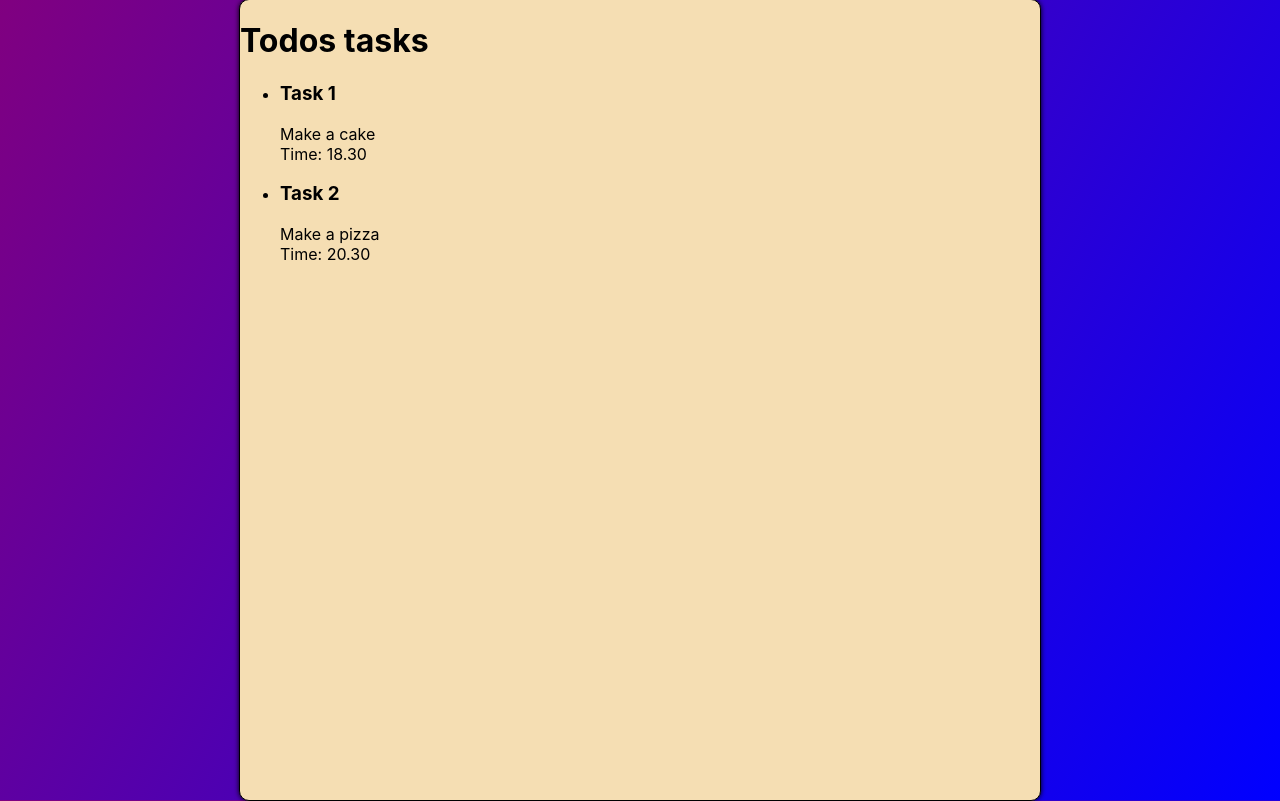
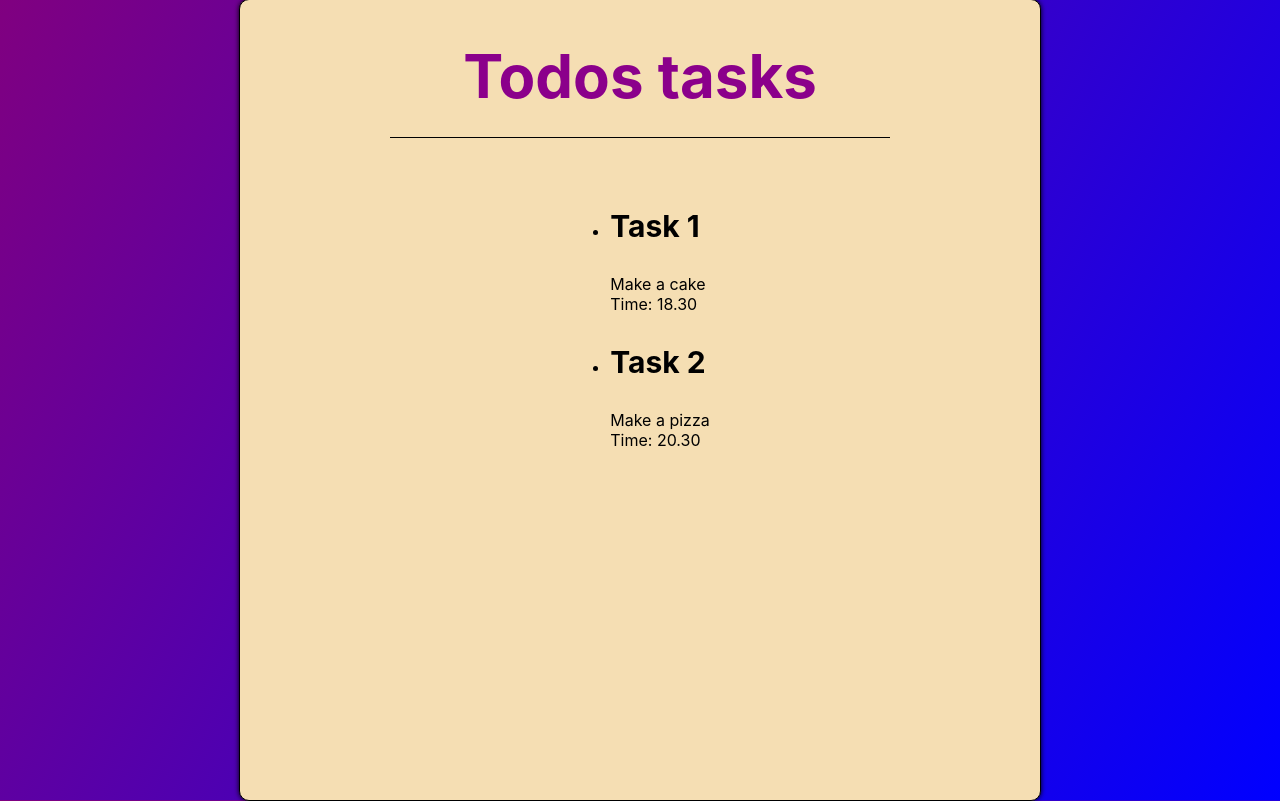
Before and after one commit to Konradk7/react-redux-toolkit, a React (Create React App) app: page / in a window 1280 px wide. Built offline with nearby package versions, Linux system fonts and the light colour scheme.

Commit message:
add sass & make some arch

```diff
--- a/package.json
+++ b/package.json
@@ -7,11 +7,13 @@
     "@testing-library/jest-dom": "^5.16.5",
     "@testing-library/react": "^13.3.0",
     "@testing-library/user-event": "^14.4.3",
+    "node-sass": "^7.0.1",
     "react": "^18.2.0",
     "react-dom": "^18.2.0",
     "react-redux": "^8.0.2",
     "react-scripts": "5.0.1",
     "redux-toolkit": "^1.1.2",
+    "sass": "^1.54.4",
     "uuid": "^8.3.2",
     "v4": "^0.0.1",
     "web-vitals": "^2.1.4"
--- a/src/App.css
+++ /dev/null
@@ -1,17 +0,0 @@
-.App {
-  background: wheat;
-  width: 800px;
-  height: 800px;
-  border-radius: 10px;
-  box-shadow: 0 0 5px 0 black;
-  border: 1px solid black;
-
-
-}
-body {
-  display: flex;
-  align-items: center;
-  justify-content: center;
-  height: 100vh;
-  background: linear-gradient(120deg, purple, blue);
-}
--- a/src/App.js
+++ b/src/App.js
@@ -1,12 +1,12 @@
 import React from 'react';
-import './App.css';
+import './sass/App.scss';
 
 function App() {
   return (
     <div className="App">
-        <div>
-          <h1>Todos tasks</h1>
-          <div>
+        <div className="app_container">
+          <h1 className="app_container--title">Todos tasks</h1>
+          <div className="app_container--todos">
             <ul>
               <li>
                 <h3>Task 1</h3>
--- a/src/index.js
+++ b/src/index.js
@@ -4,7 +4,7 @@ import { Provider } from 'react-redux';
 import { store } from './redux/store';
 import App from './App';
 import reportWebVitals from './reportWebVitals';
-import './index.css';
+import './index.scss';
 
 const container = document.getElementById('root');
 const root = createRoot(container);
--- /dev/null
+++ b/src/sass/App.scss
@@ -0,0 +1,41 @@
+.App {
+  background: wheat;
+  width: 800px;
+  height: 800px;
+  border-radius: 10px;
+  box-shadow: 0 0 5px 0 black;
+  border: 1px solid black;
+
+
+}
+body {
+  display: flex;
+  align-items: center;
+  justify-content: center;
+  height: 100vh;
+  background: linear-gradient(120deg, purple, blue);
+}
+
+.app_container {
+  display: flex;
+  flex-direction: column;
+  align-items: center;
+  &--title {
+    font-family: -apple-system;
+    font-weight: bold;
+    font-size: 60px;
+    border-bottom: 1px solid black;
+    width: 500px;
+    text-align: center;
+    padding-bottom: 25px;
+    color: darkmagenta;
+  }
+  &--todos {
+
+    h3 {
+      font-size: 30px;
+    }
+
+  }
+
+}
```
Also changed, not shown: src/index.scss (renamed from src/index.css), 1 other file (tests, documents, lock files or other folders).
